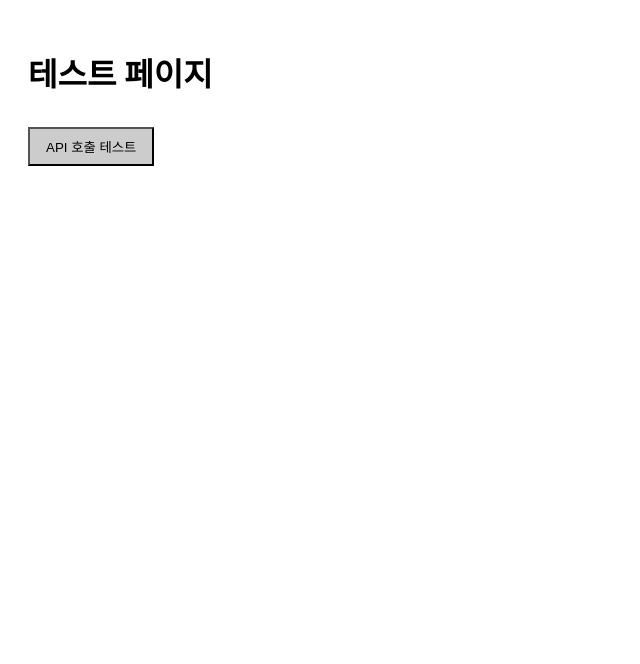
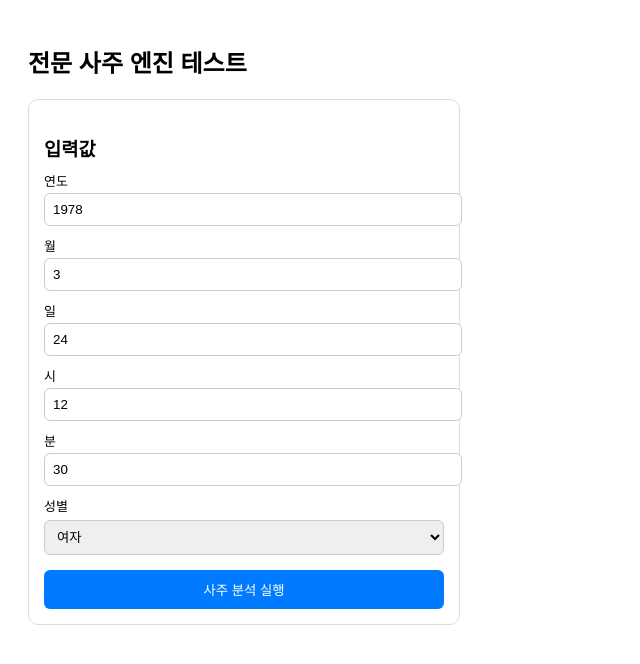
Before and after one commit to easysajusaju-dev/easysaju-sajuengine, a Next.js app: page /pro-saju in a window 1280 px wide. Shown: the top 664 px of the page, without its empty margins (0-640 px from the left). Built offline with nearby package versions, Linux system fonts and the light colour scheme.

Commit message:
Update page.tsx

```diff
--- a/app/pro-saju/page.tsx
+++ b/app/pro-saju/page.tsx
@@ -3,57 +3,268 @@
 import React, { useState } from "react";
 
 export default function ProSajuPage() {
-  const [result, setResult] = useState<any>(null);
+  const [input, setInput] = useState({
+    year: 1978,
+    month: 3,
+    day: 24,
+    hour: 12,
+    minute: 30,
+    gender: "F",
+  });
+
+  const [debugData, setDebugData] = useState<any>(null);
+  const [engineData, setEngineData] = useState<any>(null);
+  const [loading, setLoading] = useState(false);
   const [error, setError] = useState<string | null>(null);
 
-  async function testFetch() {
+  async function startCalc() {
+    setLoading(true);
     setError(null);
-    setResult(null);
+    setDebugData(null);
+    setEngineData(null);
 
     try {
-      // 🔥 Postman에서 잘됐던 API 주소 그대로 넣기
-      const res = await fetch(
-        "https://my-manseryeok.onrender.com/saju/debug?year=1978&month=3&day=24&hour=12&min=30&isMale=true",
-        { cache: "no-store" }
-      );
+      // ======================
+      // 1) 만세력 디버그 호출
+      // ======================
+      const qs = new URLSearchParams({
+        year: String(input.year),
+        month: String(input.month),
+        day: String(input.day),
+        hour: String(input.hour),
+        min: String(input.minute),
+        isMale: input.gender === "M" ? "true" : "false",
+        pivotMin: "30",
+      });
 
-      if (!res.ok) {
-        throw new Error(`HTTP Error: ${res.status}`);
-      }
+      const debugUrl =
+        "https://my-manseryeok.onrender.com/saju/debug?" + qs.toString();
 
-      const json = await res.json();
-      setResult(json);
+      const res1 = await fetch(debugUrl, { cache: "no-store" });
+      if (!res1.ok) throw new Error("만세력 서버 오류");
+
+      const debugJson = await res1.json();
+      setDebugData(debugJson);
+
+      const fr = debugJson.finalResult;
+
+      const [yearStem, yearBranch] = fr.yearGanji.split("");
+      const [monthStem, monthBranch] = fr.monthGanji.split("");
+      const [dayStem, dayBranch] = fr.dayGanji.split("");
+      const [hourStem, hourBranch] = fr.hourGanji.split("");
+
+      const birthIso = debugJson.timeCalc.birthAdjusted
+        ? `${debugJson.timeCalc.birthAdjusted}:00+09:00`
+        : `${debugJson.timeCalc.originalBirth}:00+09:00`;
+
+      // ======================
+      // 2) 우리 사주 엔진 호출
+      // ======================
+      const payload = {
+        yearStem,
+        yearBranch,
+        monthStem,
+        monthBranch,
+        dayStem,
+        dayBranch,
+        hourStem,
+        hourBranch,
+        gender: input.gender,
+        birth: birthIso,
+        solarTerms: [
+          {
+            name: fr.termName,
+            date: `${debugJson.seasonCalc.rawTermDate}:00+09:00`,
+            isPrincipal: true,
+          },
+        ],
+      };
+
+      const res2 = await fetch("/api/saju", {
+        method: "POST",
+        headers: { "Content-Type": "application/json" },
+        body: JSON.stringify(payload),
+      });
+
+      const engineJson = await res2.json();
+      if (!engineJson.ok) throw new Error(engineJson.error || "엔진 오류");
+
+      setEngineData(engineJson.result);
     } catch (err: any) {
       setError(err.message);
+    } finally {
+      setLoading(false);
     }
   }
 
   return (
-    <div style={{ padding: 20 }}>
-      <h1>테스트 페이지</h1>
+    <div style={{ padding: 20, fontFamily: "sans-serif" }}>
+      <h1 style={{ fontSize: 24, fontWeight: "bold" }}>전문 사주 엔진 테스트</h1>
+
+      {/* 입력 */}
+      <div
+        style={{
+          padding: 15,
+          border: "1px solid #ddd",
+          borderRadius: 10,
+          marginTop: 20,
+          maxWidth: 400,
+        }}
+      >
+        <h3 style={{ marginBottom: 10 }}>입력값</h3>
+
+        {[
+          { key: "year", label: "연도" },
+          { key: "month", label: "월" },
+          { key: "day", label: "일" },
+          { key: "hour", label: "시" },
+          { key: "minute", label: "분" },
+        ].map((f) => (
+          <div key={f.key} style={{ marginBottom: 10 }}>
+            <label style={{ fontSize: 13 }}>{f.label}</label>
+            <input
+              type="number"
+              value={(input as any)[f.key]}
+              onChange={(e) =>
+                setInput({ ...input, [f.key]: Number(e.target.value) })
+              }
+              style={{
+                width: "100%",
+                padding: 8,
+                marginTop: 3,
+                borderRadius: 6,
+                border: "1px solid #ccc",
+              }}
+            />
+          </div>
+        ))}
+
+        <label style={{ fontSize: 13 }}>성별</label>
+        <select
+          value={input.gender}
+          onChange={(e) => setInput({ ...input, gender: e.target.value })}
+          style={{
+            width: "100%",
+            padding: 8,
+            borderRadius: 6,
+            border: "1px solid #ccc",
+            marginTop: 5,
+          }}
+        >
+          <option value="M">남자</option>
+          <option value="F">여자</option>
+        </select>
+
         <button
-        onClick={testFetch}
-        style={{ padding: "8px 16px", background: "#ccc", marginTop: 10 }}
+          onClick={startCalc}
+          disabled={loading}
+          style={{
+            marginTop: 15,
+            width: "100%",
+            padding: 10,
+            background: "#007bff",
+            color: "white",
+            border: "none",
+            borderRadius: 6,
+            cursor: "pointer",
+          }}
         >
-        API 호출 테스트
+          {loading ? "계산 중..." : "사주 분석 실행"}
         </button>
 
         {error && (
-        <div style={{ color: "red", marginTop: 20 }}>에러: {error}</div>
+          <div style={{ color: "red", marginTop: 10 }}>
+            오류: {error}
+          </div>
+        )}
+      </div>
+
+      {/* ======================
+          사주팔자 출력 (엔진 결과)
+      ======================= */}
+      {engineData && (
+        <div style={{ marginTop: 40 }}>
+          <h2 style={{ fontSize: 20, fontWeight: "bold" }}>사주 팔자</h2>
+
+          <div
+            style={{
+              display: "grid",
+              gridTemplateColumns: "repeat(4, 1fr)",
+              gap: 10,
+              marginTop: 20,
+            }}
+          >
+            {[
+              { label: "년주", key: "year" },
+              { label: "월주", key: "month" },
+              { label: "일주", key: "day" },
+              { label: "시주", key: "hour" },
+            ].map((item) => {
+              const ganji = engineData.ganji[item.key];
+              const stem = ganji[0];
+              const branch = ganji[1];
+
+              return (
+                <div
+                  key={item.key}
+                  style={{
+                    border: "1px solid #ccc",
+                    borderRadius: 10,
+                    padding: 15,
+                    textAlign: "center",
+                    background: "#fafafa",
+                  }}
+                >
+                  <div style={{ fontSize: 12, color: "#666" }}>
+                    {item.label}
+                  </div>
+                  <div style={{ fontSize: 30, fontWeight: "bold" }}>
+                    {stem}
+                  </div>
+                  <div style={{ fontSize: 26 }}>{branch}</div>
+                </div>
+              );
+            })}
+          </div>
+        </div>
       )}
 
-      {result && (
-        <pre
+      {/* ======================
+          대운 출력 (만세력 디버그 결과)
+      ======================= */}
+      {debugData && (
+        <div style={{ marginTop: 40 }}>
+          <h2 style={{ fontSize: 20, fontWeight: "bold" }}>대운</h2>
+
+          <div
             style={{
-            marginTop: 20,
-            padding: 10,
-            background: "#f0f0f0",
-            borderRadius: 6,
-            whiteSpace: "pre-wrap",
+              display: "flex",
+              gap: 10,
+              overflowX: "auto",
+              marginTop: 15,
+              paddingBottom: 10,
             }}
           >
-          {JSON.stringify(result, null, 2)}
-        </pre>
+            {debugData.finalResult.daeWoonYear.map((year: number, idx: number) => (
+              <div
+                key={year}
+                style={{
+                  minWidth: 100,
+                  border: "1px solid #ccc",
+                  borderRadius: 10,
+                  padding: 10,
+                  textAlign: "center",
+                  background: "#fafafa",
+                }}
+              >
+                <div style={{ fontSize: 13, color: "#666" }}>{year}년</div>
+                <div style={{ fontSize: 20, fontWeight: "bold" }}>
+                  {debugData.finalResult.daeWoonGanji[idx]}
+                </div>
+              </div>
+            ))}
+          </div>
+        </div>
       )}
     </div>
   );
```
Lines whose indentation alone changed are shown as unchanged.
